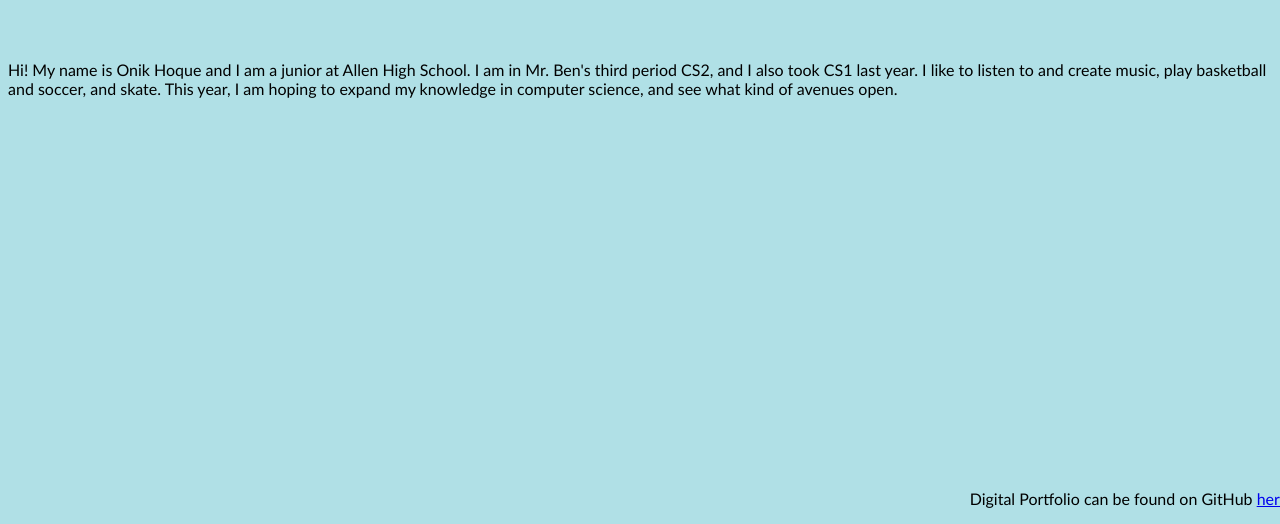
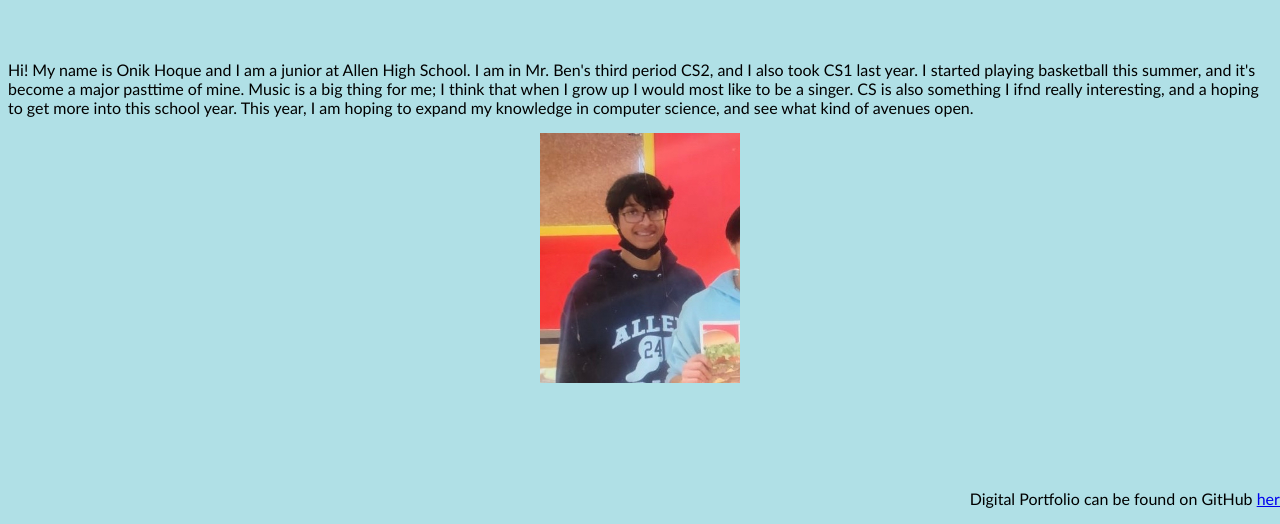
Before and after one commit to onikh/onikh.github.io, a plain HTML site: page aboutme.html in a window 1280 px wide. Shown: the part 276-800 px from the top of the page. Drawn offline with Linux system fonts and the light colour scheme.

Commit message:
centered + added images

```diff
--- a/aboutme.html
+++ b/aboutme.html
@@ -30,7 +30,8 @@
     <h1>Onik Hoque's Digital Portfolio</h1>
     <h2>ABOUT ME</h2>
       <br>
-  <p>Hi! My name is Onik Hoque and I am a junior at Allen High School. I am in Mr. Ben's third period CS2, and I also took CS1 last year. I like to listen to and create music, play basketball and soccer, and skate. This year, I am hoping to expand my knowledge in computer science, and see what kind of avenues open.<p>
+  <p>Hi! My name is Onik Hoque and I am a junior at Allen High School. I am in Mr. Ben's third period CS2, and I also took CS1 last year. I started playing basketball this summer, and it's become a major pasttime of mine. Music is a big thing for me; I think that when I grow up I would most like to be a singer. CS is also something I ifnd really interesting, and a hoping to get more into this school year. This year, I am hoping to expand my knowledge in computer science, and see what kind of avenues open.<p>
+      <img src="aboutme.jpg" class="center" width="200" height="250" alt="Image failed to load">
 
       <div><p class="bottom">Digital Portfolio can be found on GitHub <a href="https://onikh.github.io/index.html">here</a></p></div>
   </body>
--- a/format.css
+++ b/format.css
@@ -60,13 +60,17 @@ table{
       font-family: Trebuchet MS;
   }
 
-  img
+  img{
+     * display: block;
+     * margin-left: auto;
+     * margin-right: auto;
+     * width: 50%;
+  }
 
   .center {
       display: block;
       margin-left: auto;
       margin-right: auto;
-      width: 50%;
   }
 
   .essay{
```
Also changed, not shown: index.html (+1 -1 lines), why.html (+1 -1 lines), aboutme.jpg (added).
